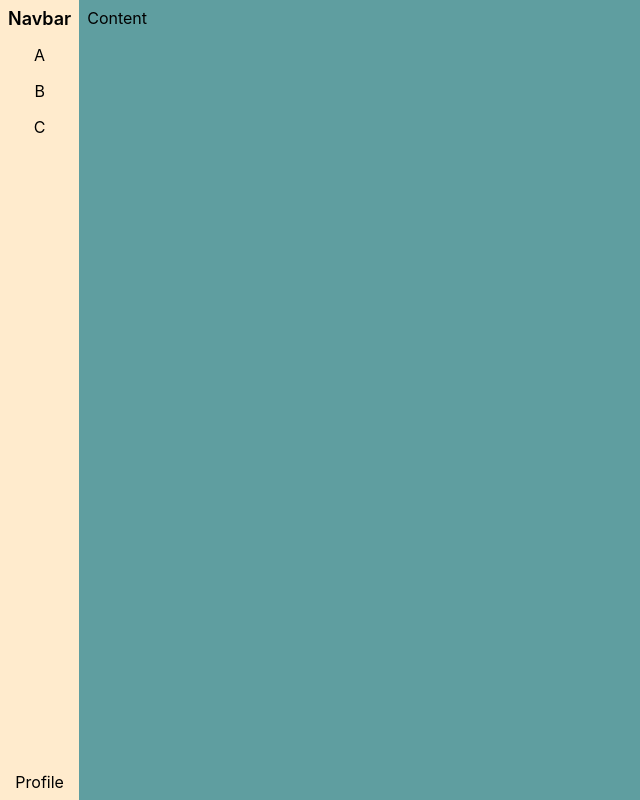
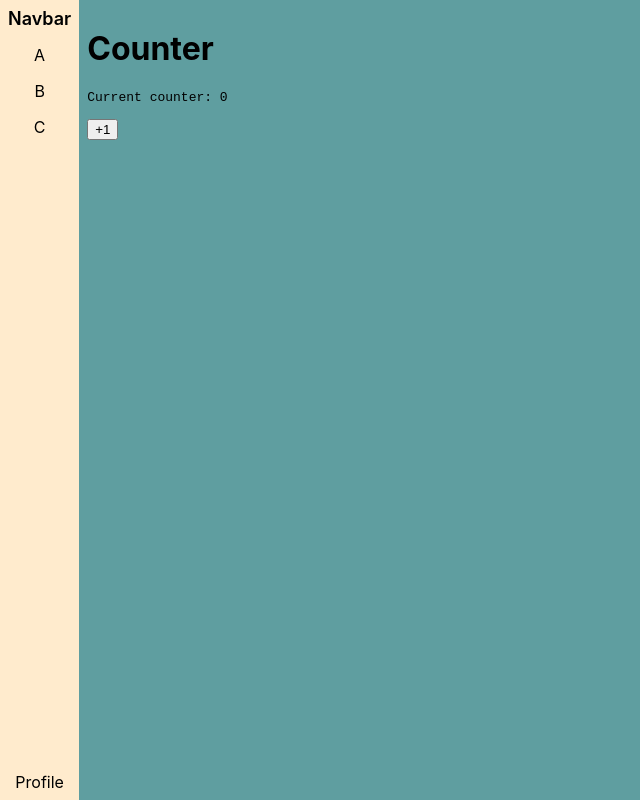
Before and after one commit to kjellski/beginning-react-workshop, a React (Create React App) app in the folder app/: page / in a window 1280 px wide. Shown: the whole page, without its empty margins (0-640 px from the left). Built offline with nearby package versions, Linux system fonts and the light colour scheme.

Commit message:
feat: add counter component

```diff
--- a/app/src/App.tsx
+++ b/app/src/App.tsx
@@ -1,10 +1,30 @@
-import React from "react";
+import React, { FC, useState } from "react";
 import "./App.css";
 import { MainContent } from "./components/MainContent";
 import { Navbar } from "./components/Navbar";
 import { NavbarFooter } from "./components/NavbarFooter";
 import { NavbarHeader } from "./components/NavbarHeader";
 import { NavbarItem } from "./components/NavbarItem";
+
+const Counter: FC = () => {
+  const [count, setCount] = useState(0);
+
+  const handleOnClick = () => {
+    setCount(count + 1);
+  };
+
+  return (
+    <div>
+      <h1>Counter</h1>
+      <pre>Current counter: {count}</pre>
+      <button onClick={handleOnClick}>+1</button>
+    </div>
+  );
+};
+
+// TASK: Write a Stopwatch component that shows the current time,
+// a button to click and how long you took to press that button since
+// the last time.
 
 export const App = () => (
   <div className="app">
@@ -17,6 +37,8 @@ export const App = () => (
 
       <NavbarFooter>Profile</NavbarFooter>
     </Navbar>
-    <MainContent>Content</MainContent>
+    <MainContent>
+      <Counter />
+    </MainContent>
   </div>
 );
```
